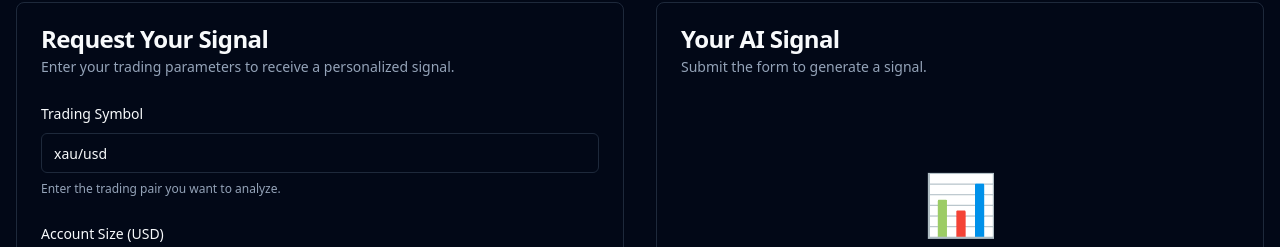
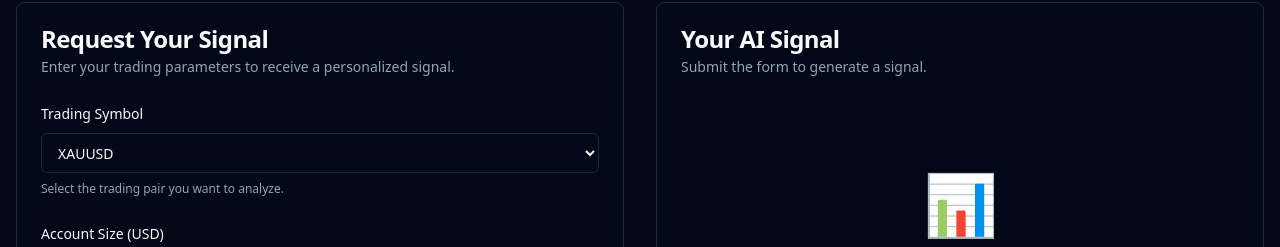
Before and after one commit to sbautomation-ai/ai-trading-signals, a React (Vite) app: page / in a window 1280 px wide. Shown: the part 545-792 px from the top of the page. Built offline with nearby package versions, Linux system fonts and the light colour scheme.

Commit message:
feat: add categorized dropdown for trading symbols with all supported pairs

```diff
--- a/src/components/SignalForm.tsx
+++ b/src/components/SignalForm.tsx
@@ -1,6 +1,7 @@
 import { useState, FormEvent } from 'react';
 import { Button } from './ui/button';
 import { Input } from './ui/input';
+import { Select } from './ui/select';
 import { Label } from './ui/label';
 import { Card, CardContent, CardHeader, CardTitle, CardDescription } from './ui/card';
 
@@ -9,8 +10,58 @@ interface SignalFormProps {
   isLoading: boolean;
 }
 
+const TRADING_SYMBOLS = {
+  Indices: [
+    { value: 'SPX500', label: 'SPX500 (S&P 500)' },
+    { value: 'US100', label: 'US100 (Nasdaq)' },
+    { value: 'US30', label: 'US30 (Dow Jones)' },
+  ],
+  Crypto: [
+    { value: 'BTCUSD', label: 'BTCUSD' },
+    { value: 'BTCEUR', label: 'BTCEUR' },
+    { value: 'ETHUSD', label: 'ETHUSD' },
+    { value: 'LTCUSD', label: 'LTCUSD' },
+    { value: 'XRPUSD', label: 'XRPUSD' },
+  ],
+  Metals: [
+    { value: 'XAUUSD', label: 'XAUUSD' },
+    { value: 'XAGUSD', label: 'XAGUSD' },
+    { value: 'XPDUSD', label: 'XPDUSD' },
+  ],
+  'Forex Majors': [
+    { value: 'AUDCAD', label: 'AUDCAD' },
+    { value: 'AUDCHF', label: 'AUDCHF' },
+    { value: 'AUDJPY', label: 'AUDJPY' },
+    { value: 'AUDNZD', label: 'AUDNZD' },
+    { value: 'AUDUSD', label: 'AUDUSD' },
+    { value: 'CADCHF', label: 'CADCHF' },
+    { value: 'CADJPY', label: 'CADJPY' },
+    { value: 'CHFJPY', label: 'CHFJPY' },
+    { value: 'EURAUD', label: 'EURAUD' },
+    { value: 'EURCAD', label: 'EURCAD' },
+    { value: 'EURCHF', label: 'EURCHF' },
+    { value: 'EURGBP', label: 'EURGBP' },
+    { value: 'EURJPY', label: 'EURJPY' },
+    { value: 'EURNZD', label: 'EURNZD' },
+    { value: 'EURUSD', label: 'EURUSD' },
+    { value: 'GBPAUD', label: 'GBPAUD' },
+    { value: 'GBPCAD', label: 'GBPCAD' },
+    { value: 'GBPCHF', label: 'GBPCHF' },
+    { value: 'GBPJPY', label: 'GBPJPY' },
+    { value: 'GBPNZD', label: 'GBPNZD' },
+    { value: 'GBPUSD', label: 'GBPUSD' },
+    { value: 'NZDCAD', label: 'NZDCAD' },
+    { value: 'NZDCHF', label: 'NZDCHF' },
+    { value: 'NZDJPY', label: 'NZDJPY' },
+    { value: 'NZDUSD', label: 'NZDUSD' },
+    { value: 'USDCAD', label: 'USDCAD' },
+    { value: 'USDCHF', label: 'USDCHF' },
+    { value: 'USDJPY', label: 'USDJPY' },
+  ],
+};
+
 export function SignalForm({ onSubmit, isLoading }: SignalFormProps) {
-  const [symbol, setSymbol] = useState('xau/usd');
+  const [symbol, setSymbol] = useState('XAUUSD');
   const [accountSize, setAccountSize] = useState('10000');
   const [tradeRiskPercent, setTradeRiskPercent] = useState('2');
 
@@ -29,8 +80,8 @@ export function SignalForm({ onSubmit, isLoading }: SignalFormProps) {
       return;
     }
 
-    // Normalize symbol: remove slashes and convert to uppercase
-    const normalizedSymbol = symbol.replace(/\//g, '').toUpperCase();
+    // Symbol is already normalized from dropdown
+    const normalizedSymbol = symbol.toUpperCase();
     onSubmit(normalizedSymbol, accountSizeNum, riskNum, symbol);
   };
 
@@ -46,15 +97,24 @@ export function SignalForm({ onSubmit, isLoading }: SignalFormProps) {
         <form onSubmit={handleSubmit} className="space-y-6">
           <div className="space-y-2">
             <Label htmlFor="symbol">Trading Symbol</Label>
-            <Input
+            <Select
               id="symbol"
-              type="text"
               value={symbol}
               onChange={(e) => setSymbol(e.target.value)}
               required
-            />
+            >
+              {Object.entries(TRADING_SYMBOLS).map(([category, symbols]) => (
+                <optgroup key={category} label={category}>
+                  {symbols.map(({ value, label }) => (
+                    <option key={value} value={value}>
+                      {label}
+                    </option>
+                  ))}
+                </optgroup>
+              ))}
+            </Select>
             <p className="text-xs text-muted-foreground">
-              Enter the trading pair you want to analyze.
+              Select the trading pair you want to analyze.
             </p>
           </div>
 
--- /dev/null
+++ b/src/components/ui/select.tsx
@@ -0,0 +1,25 @@
+import * as React from "react"
+import { cn } from "../../lib/utils"
+
+export interface SelectProps
+  extends React.SelectHTMLAttributes<HTMLSelectElement> {}
+
+const Select = React.forwardRef<HTMLSelectElement, SelectProps>(
+  ({ className, children, ...props }, ref) => {
+    return (
+      <select
+        className={cn(
+          "flex h-10 w-full rounded-md border border-input bg-background px-3 py-2 text-sm ring-offset-background focus-visible:outline-none focus-visible:ring-2 focus-visible:ring-ring focus-visible:ring-offset-2 disabled:cursor-not-allowed disabled:opacity-50",
+          className
+        )}
+        ref={ref}
+        {...props}
+      >
+        {children}
+      </select>
+    )
+  }
+)
+Select.displayName = "Select"
+
+export { Select }
--- a/src/lib/calc.ts
+++ b/src/lib/calc.ts
@@ -7,11 +7,27 @@ export interface InstrumentMetadata {
 
 // Instrument metadata mapping
 const INSTRUMENT_METADATA: Record<string, InstrumentMetadata> = {
-  // Gold
+  // Indices (typically 1 lot = 1 unit, but varies by broker)
+  'SPX500': { lotSize: 1 },
+  'US100': { lotSize: 1 },
+  'US30': { lotSize: 1 },
+
+  // Metals
   'XAUUSD': { lotSize: 100 }, // 1 lot = 100 oz
+  'XAGUSD': { lotSize: 5000 }, // 1 lot = 5000 oz (silver)
+  'XPDUSD': { lotSize: 100 }, // 1 lot = 100 oz (palladium)
   'GOLD': { lotSize: 100 },
 
-  // Major FX pairs (1 lot = 100,000 units)
+  // Crypto (1 lot = 1 unit)
+  'BTCUSD': { lotSize: 1 },
+  'BTCEUR': { lotSize: 1 },
+  'ETHUSD': { lotSize: 1 },
+  'LTCUSD': { lotSize: 1 },
+  'XRPUSD': { lotSize: 1 },
+  'BTCUSDT': { lotSize: 1 },
+  'ETHUSDT': { lotSize: 1 },
+
+  // Forex Majors (1 lot = 100,000 units)
   'EURUSD': { lotSize: 100000, pipValue: 0.0001 },
   'GBPUSD': { lotSize: 100000, pipValue: 0.0001 },
   'USDJPY': { lotSize: 100000, pipValue: 0.01 },
@@ -19,12 +35,27 @@ const INSTRUMENT_METADATA: Record<string, InstrumentMetadata> = {
   'USDCAD': { lotSize: 100000, pipValue: 0.0001 },
   'USDCHF': { lotSize: 100000, pipValue: 0.0001 },
   'NZDUSD': { lotSize: 100000, pipValue: 0.0001 },
-
-  // Crypto (1 lot = 1 unit)
-  'BTCUSD': { lotSize: 1 },
-  'ETHUSD': { lotSize: 1 },
-  'BTCUSDT': { lotSize: 1 },
-  'ETHUSDT': { lotSize: 1 },
+  'AUDCAD': { lotSize: 100000, pipValue: 0.0001 },
+  'AUDCHF': { lotSize: 100000, pipValue: 0.0001 },
+  'AUDJPY': { lotSize: 100000, pipValue: 0.01 },
+  'AUDNZD': { lotSize: 100000, pipValue: 0.0001 },
+  'CADCHF': { lotSize: 100000, pipValue: 0.0001 },
+  'CADJPY': { lotSize: 100000, pipValue: 0.01 },
+  'CHFJPY': { lotSize: 100000, pipValue: 0.01 },
+  'EURAUD': { lotSize: 100000, pipValue: 0.0001 },
+  'EURCAD': { lotSize: 100000, pipValue: 0.0001 },
+  'EURCHF': { lotSize: 100000, pipValue: 0.0001 },
+  'EURGBP': { lotSize: 100000, pipValue: 0.0001 },
+  'EURJPY': { lotSize: 100000, pipValue: 0.01 },
+  'EURNZD': { lotSize: 100000, pipValue: 0.0001 },
+  'GBPAUD': { lotSize: 100000, pipValue: 0.0001 },
+  'GBPCAD': { lotSize: 100000, pipValue: 0.0001 },
+  'GBPCHF': { lotSize: 100000, pipValue: 0.0001 },
+  'GBPJPY': { lotSize: 100000, pipValue: 0.01 },
+  'GBPNZD': { lotSize: 100000, pipValue: 0.0001 },
+  'NZDCAD': { lotSize: 100000, pipValue: 0.0001 },
+  'NZDCHF': { lotSize: 100000, pipValue: 0.0001 },
+  'NZDJPY': { lotSize: 100000, pipValue: 0.01 },
 };
 
 /**
```
Also changed, not shown: 1 other file (tests, documents, lock files or other folders).
